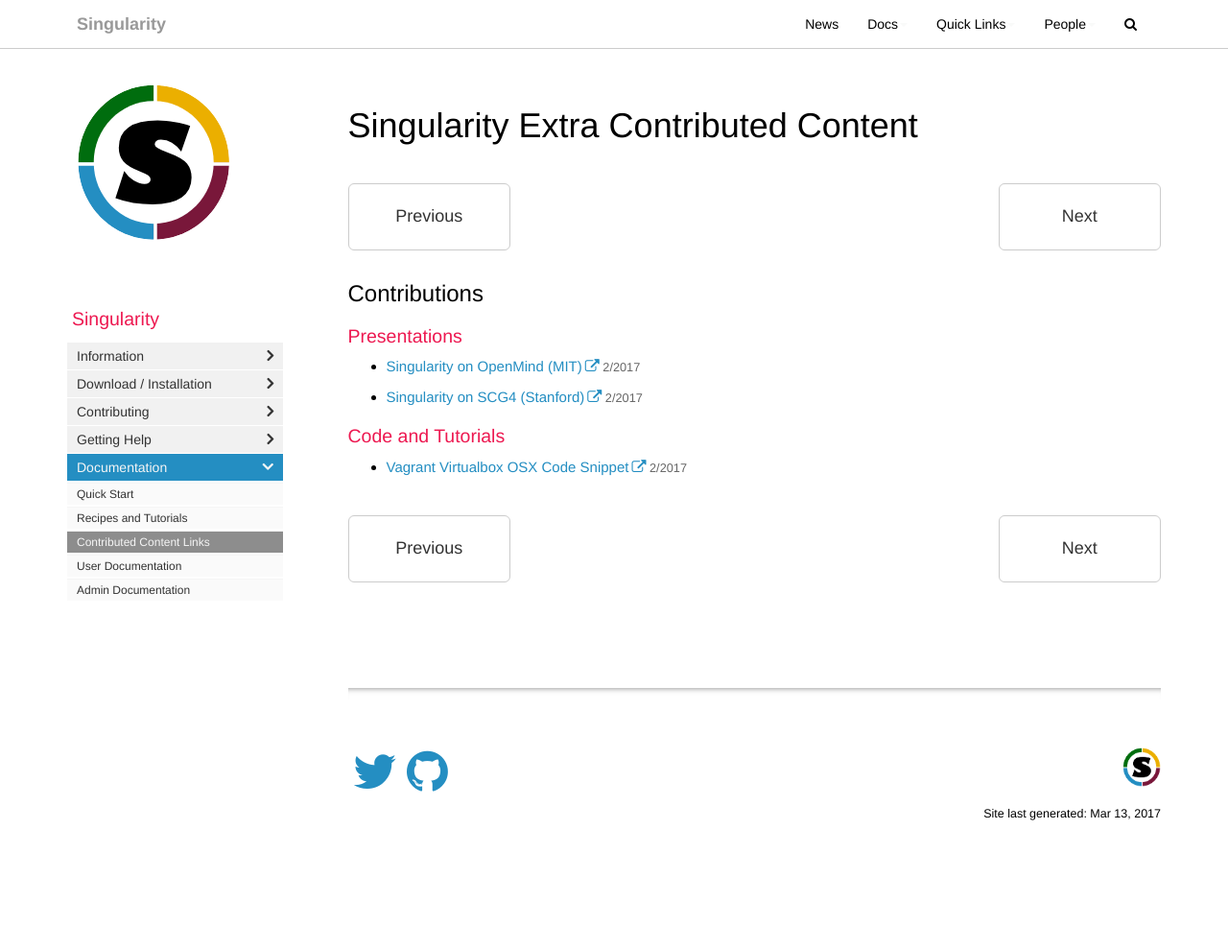
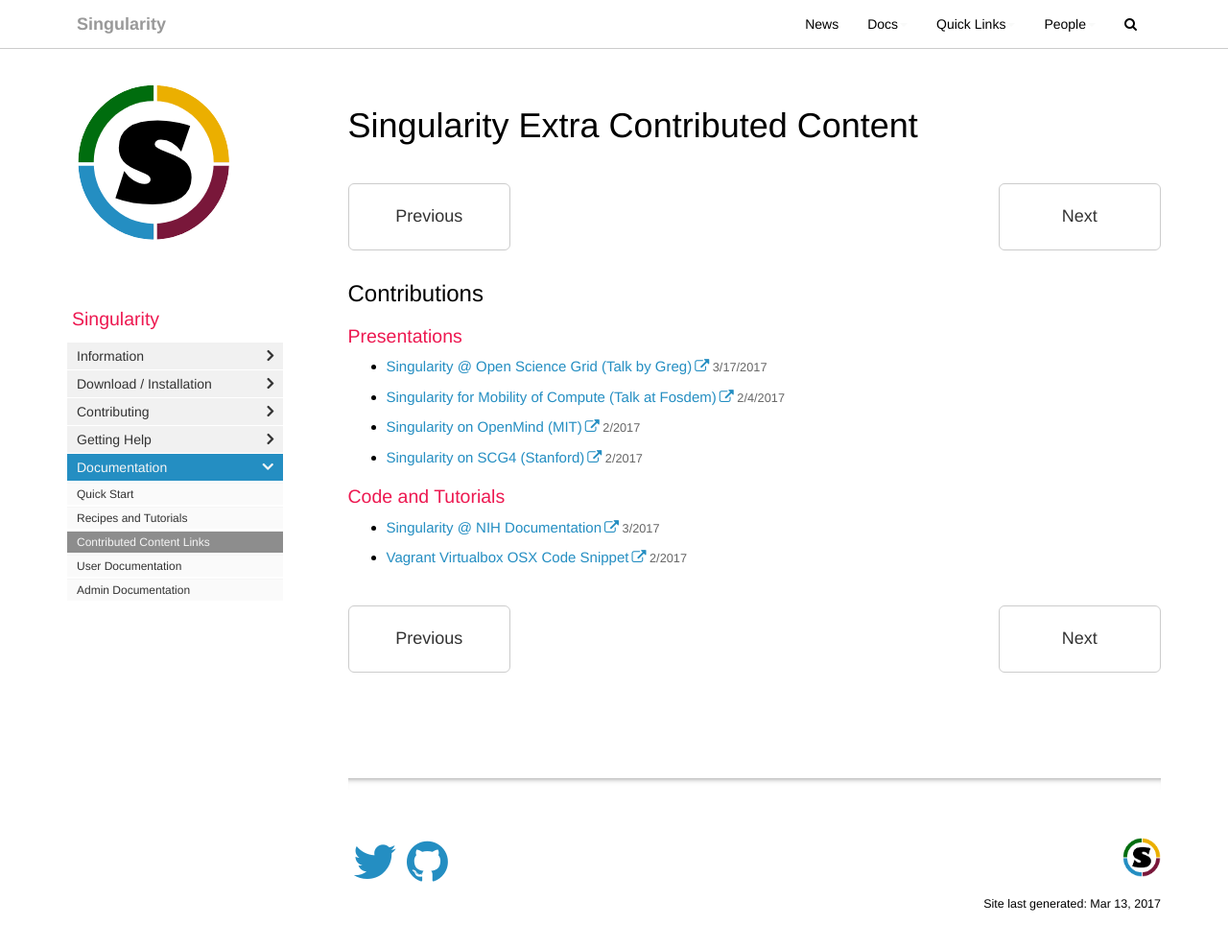
Before and after one commit to singularityware/singularityware.github.io, a Jekyll site: the page built from pages/presentations/content_contributions.html, in a window 1280 px wide and 1002 px high. Shown: the top 988 px of the window at 96% size. Built offline with Jekyll 4.4.1, drawn with Linux system fonts in a browser that asks for light colours; nearby versions of some CDN libraries; comment, search, counter and statistics services are not loaded.

Commit message:
adding new links to user contribution section!

```diff
--- a/_data/slides.yml
+++ b/_data/slides.yml
@@ -3,6 +3,12 @@
   folders:
     - title: Presentations
       folderitems:
+        - title: Singularity @ Open Science Grid (Talk by Greg)
+          date: 3/17/2017
+          external_url: https://support.opensciencegrid.org/support/solutions/articles/12000024676-singularity-containers
+        - title: Singularity for Mobility of Compute (Talk at Fosdem)
+          date: 2/4/2017
+          external_url: http://ftp.heanet.ie/mirrors/fosdem-video/2017/H.2213/singularity.vp8.webm
         - title: Singularity on OpenMind (MIT)
           date: 2/2017
           external_url: http://satra.cogitatum.org/om-images/
@@ -11,6 +17,9 @@
           external_url: https://docs.google.com/presentation/d/1qAh0vXmmFW0MtV5qKZhruxQNknNQnGItQ25Q0A1GX8Q/pub?start=false&loop=false&delayms=3000
     - title: Code and Tutorials
       folderitems:
+        - title: Singularity @ NIH Documentation
+          external_url: https://hpc.nih.gov/apps/singularity.html
+          date: 3/2017
         - title: Vagrant Virtualbox OSX Code Snippet
           external_url: https://gist.github.com/truatpasteurdotfr/c160ffaa4b46a47ad196220194e715f0
           date: 2/2017
```
